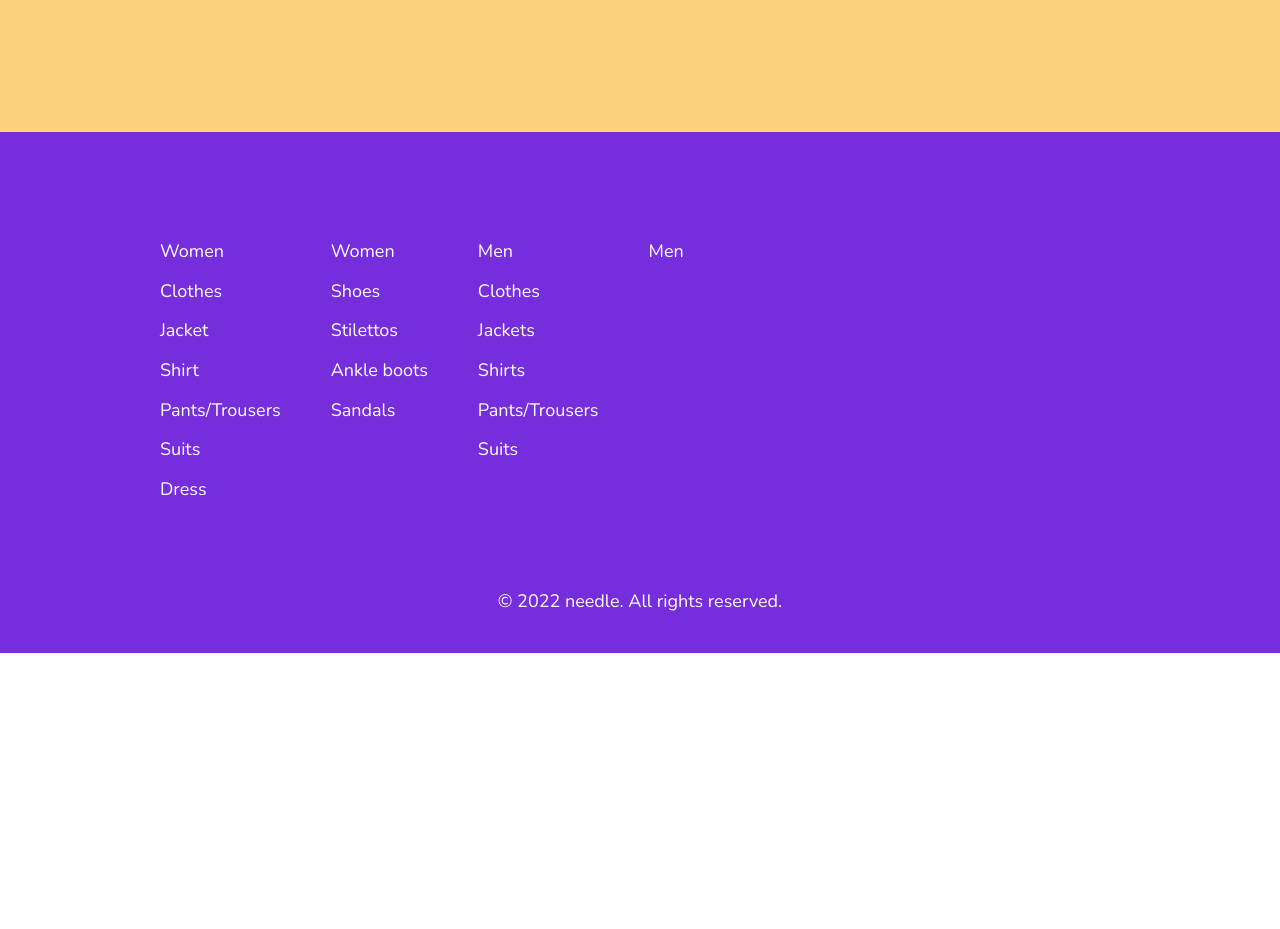
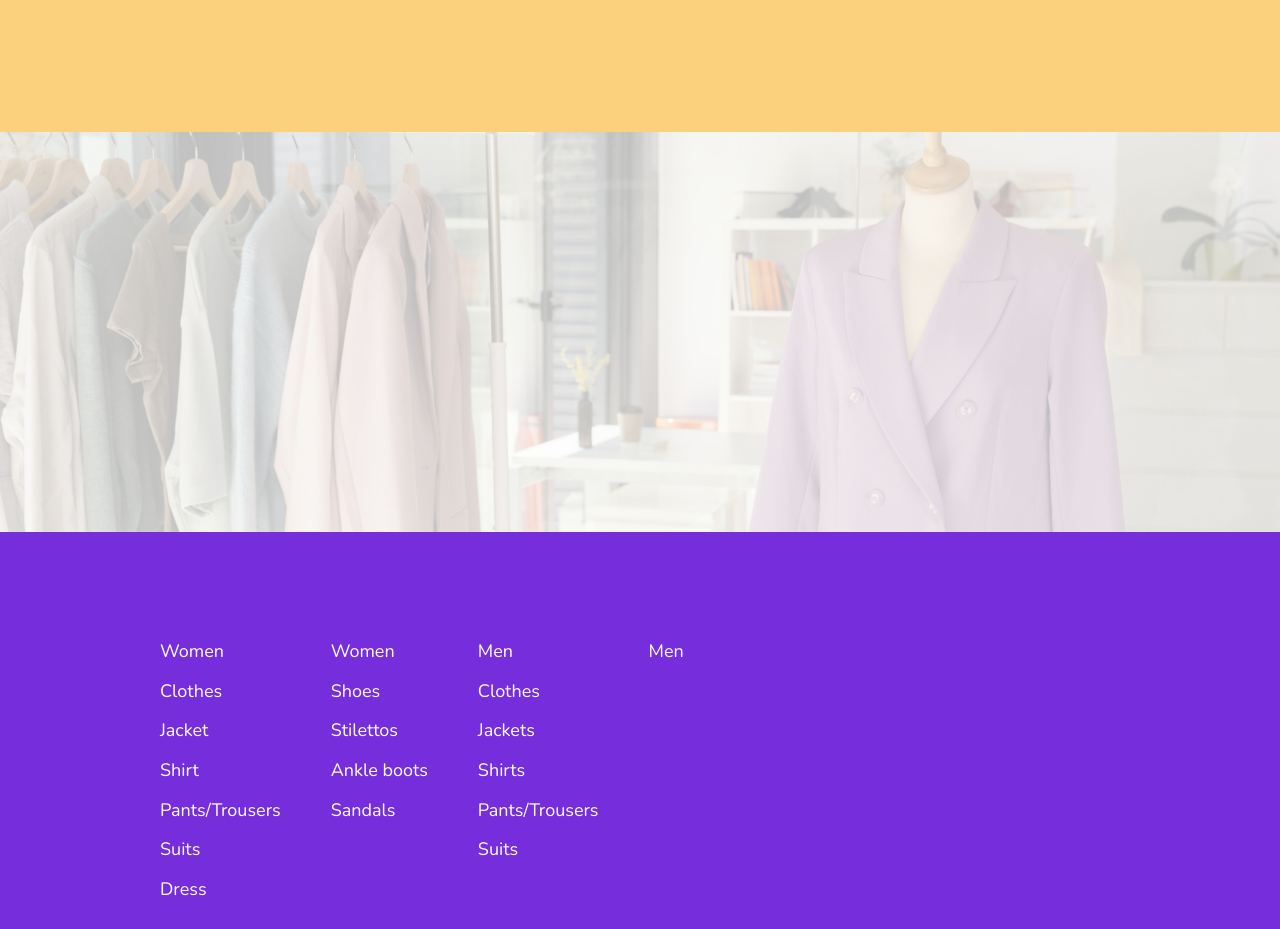
Before and after one commit to moisens/needle, a React (Vite) app: page /women in a window 1280 px wide. Shown: the part 4320-5249 px from the top of the page. Before the commit the page ends 4973 px from the top, so only its background shows below. Built offline with nearby package versions, Linux system fonts and the light colour scheme.

Commit message:
fixedcomponent

```diff
--- /dev/null
+++ b/src/components/fixedBackground/FixedbckImg.tsx
@@ -0,0 +1,14 @@
+import "./fixedbckimg.scss"
+
+
+type Props = {}
+
+const FixedbckImg = (props: Props) => {
+  return (
+    <section className="fixedimg-container">
+      <section className="fixedimg-content"></section>
+    </section>
+  )
+}
+
+export default FixedbckImg;
--- /dev/null
+++ b/src/components/fixedBackground/fixedbckimg.scss
@@ -0,0 +1,16 @@
+@use "../../scss/mixins";
+@use "../../scss/variables";
+
+.fixedimg-container {
+  @include mixins.pageWidthHeight;
+  position: relative;
+
+  .fixedimg-content {
+    width: 100%;
+    height: 400px;
+    background-image: url("../../assets/bck-store.jpg");
+    background-size: cover;
+    background-repeat: no-repeat;
+    background-position: center;
+  }
+}
--- a/src/pages/Women.page.tsx
+++ b/src/pages/Women.page.tsx
@@ -3,7 +3,8 @@ import HeaderSlide from "../components/sliderHeader/HeaderSlide";
 import About from "../components/about/About";
 import Quotes from "../components/quotesComponent/Quotes";
 import Featured from "../components/featured/Featured";
-import Newsletter from "../components/newsleter/Newsletter"
+import Newsletter from "../components/newsleter/Newsletter";
+import FixedbckImg from "../components/fixedBackground/FixedbckImg";
 import { quoteOne, quoteTwo } from "../utils/quotes";
 
 
@@ -16,6 +17,7 @@ const Women = () => {
      <Featured />
      <Quotes quotes={quoteTwo} />
      <Newsletter />
+     <FixedbckImg />
     </main>
   )
 }
```
Also changed, not shown: src/assets/bck-store.jpg (added).
